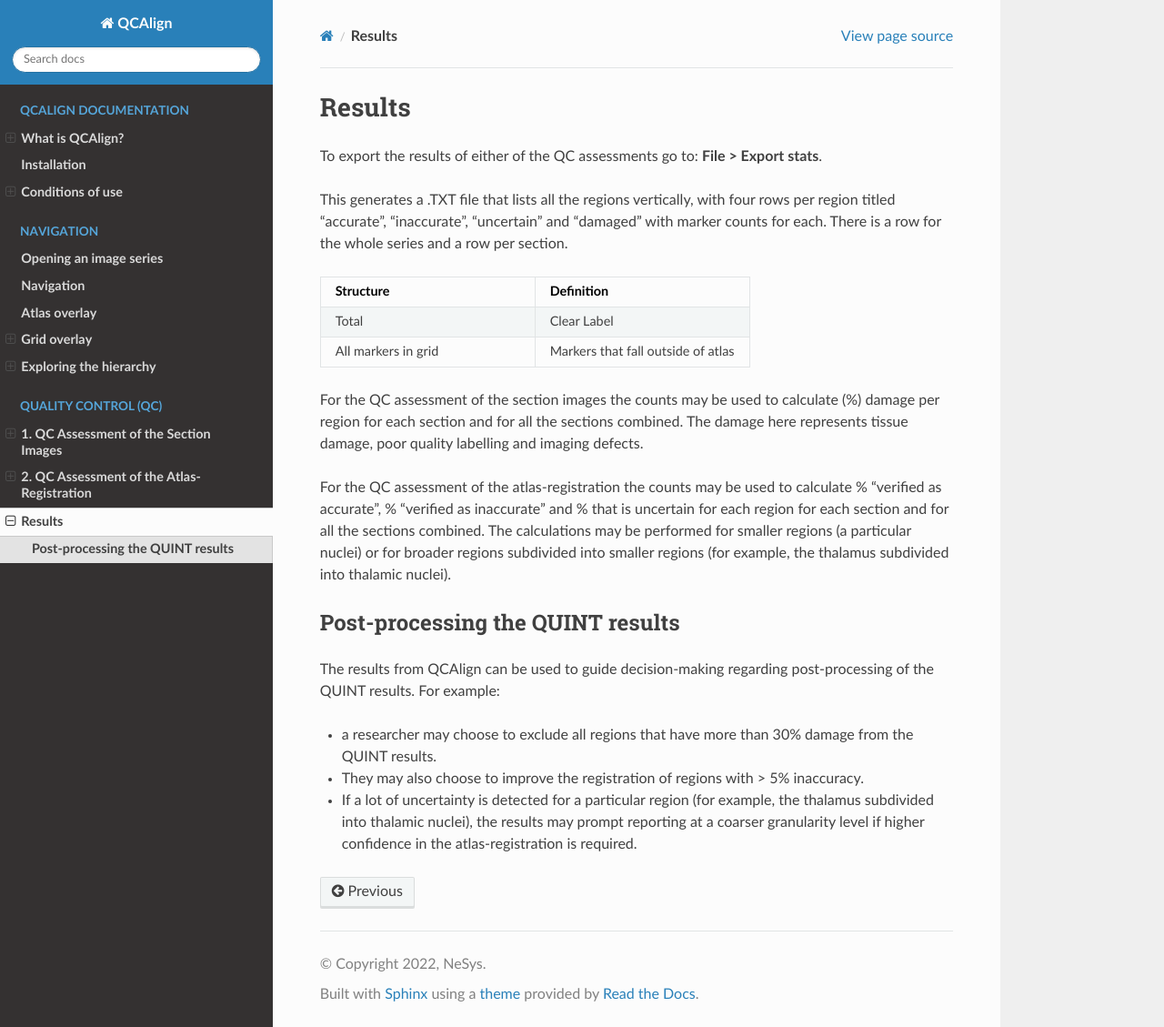
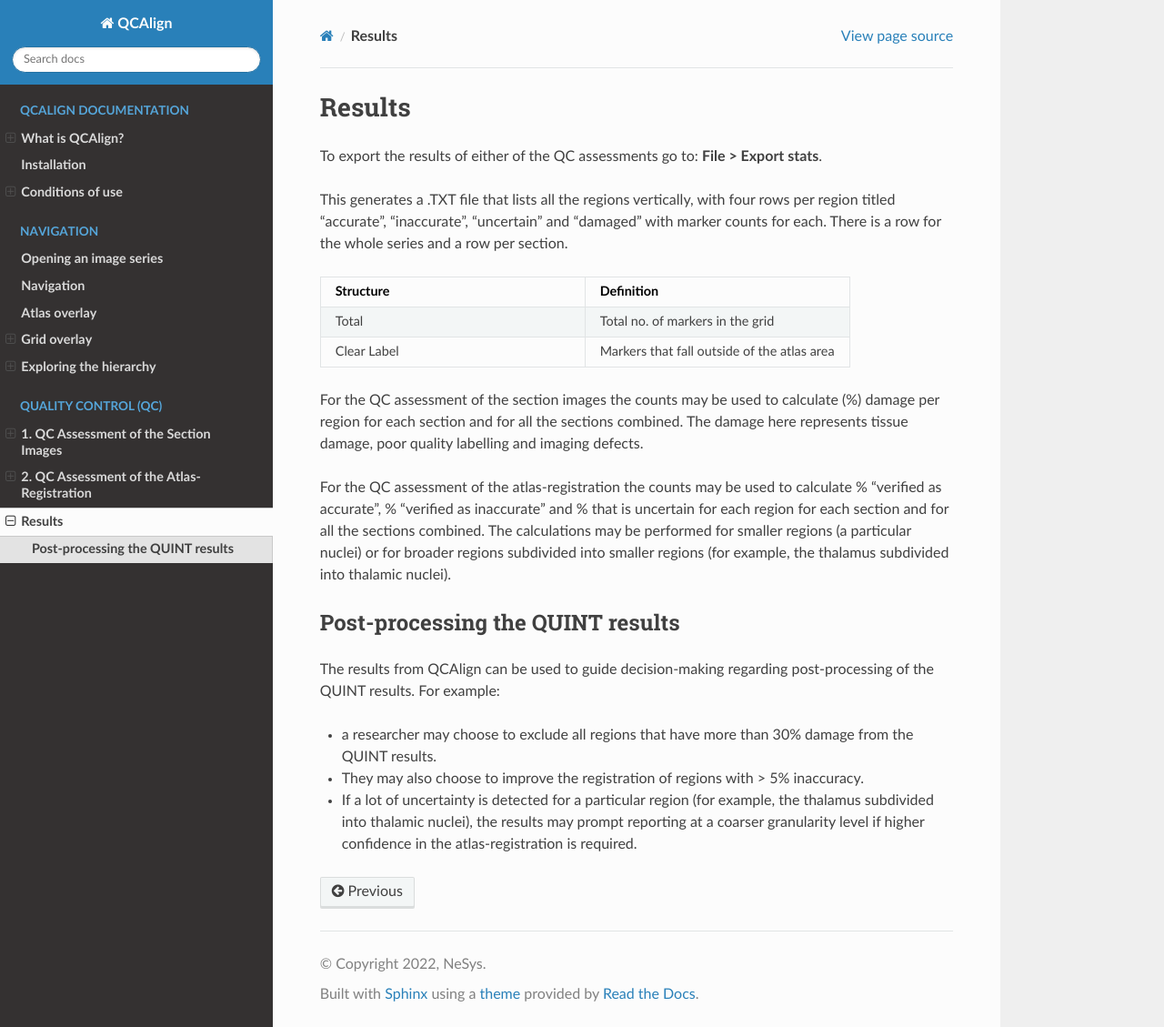
Before and after one commit to Neural-Systems-at-UIO/QCAlign, a Sphinx documentation site: the page built from docs/results.rst, in a window 1280 px wide and 1129 px high. Shown: the whole window at 91% size. Built offline with Sphinx 7.4.7 and the Read the Docs theme 2.0.0, drawn with Linux system fonts in a browser that asks for light colours.

Commit message:
Update results.rst

```diff
--- a/docs/results.rst
+++ b/docs/results.rst
@@ -12,9 +12,9 @@ This generates a .TXT file that lists all the regions vertically, with four rows
    * - Structure
      - Definition
    * - Total
-     - Clear Label
-   * - All markers in grid
-     - Markers that fall outside of atlas
+     - Total no. of markers in the grid
+   * - Clear Label
+     - Markers that fall outside of the atlas area
 
 For the QC assessment of the section images the counts may be used to calculate (%) damage per region for each section and for all the sections combined. The damage here represents tissue damage, poor quality labelling and imaging defects.
 
```
